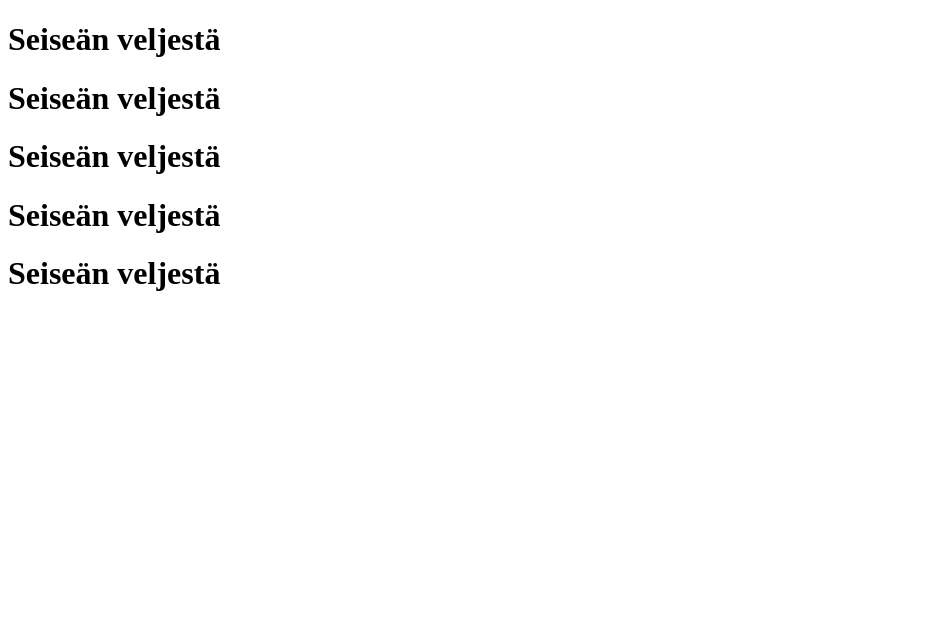
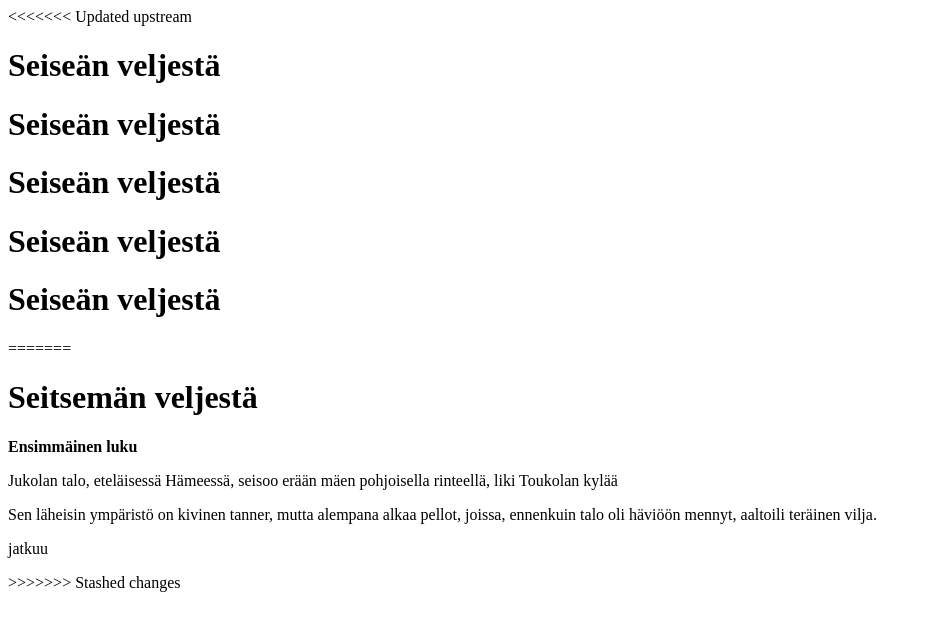
Before and after one commit to Mode-e/Lapio-website, a plain HTML site: page index.html in a window 1280 px wide. Shown: the whole page, without its empty margins (0-931 px from the left). Drawn offline with Linux system fonts and the light colour scheme.

Commit message:
Osa 3. Toinen tehtävä

```diff
--- a/index.html
+++ b/index.html
@@ -8,11 +8,19 @@
 
 <body>
   <!--Tee tehtävät tänne-->
+<<<<<<< Updated upstream
   <h1>Seiseän veljestä</h1>
   <h1>Seiseän veljestä</h1>
   <h1>Seiseän veljestä</h1>
   <h1>Seiseän veljestä</h1>
   <h1>Seiseän veljestä</h1>
+=======
+  <h1>Seitsemän veljestä</h1>
+  <b>Ensimmäinen luku</b>
+  <p>Jukolan talo, eteläisessä Hämeessä, seisoo erään mäen pohjoisella rinteellä, liki Toukolan kylää</p>
+  <p>Sen läheisin ympäristö on kivinen tanner, mutta alempana alkaa pellot, joissa, ennenkuin talo oli häviöön mennyt, aaltoili teräinen vilja.</p>
+  <p>jatkuu</p>
+>>>>>>> Stashed changes
 </body>
 
 </html>
```
